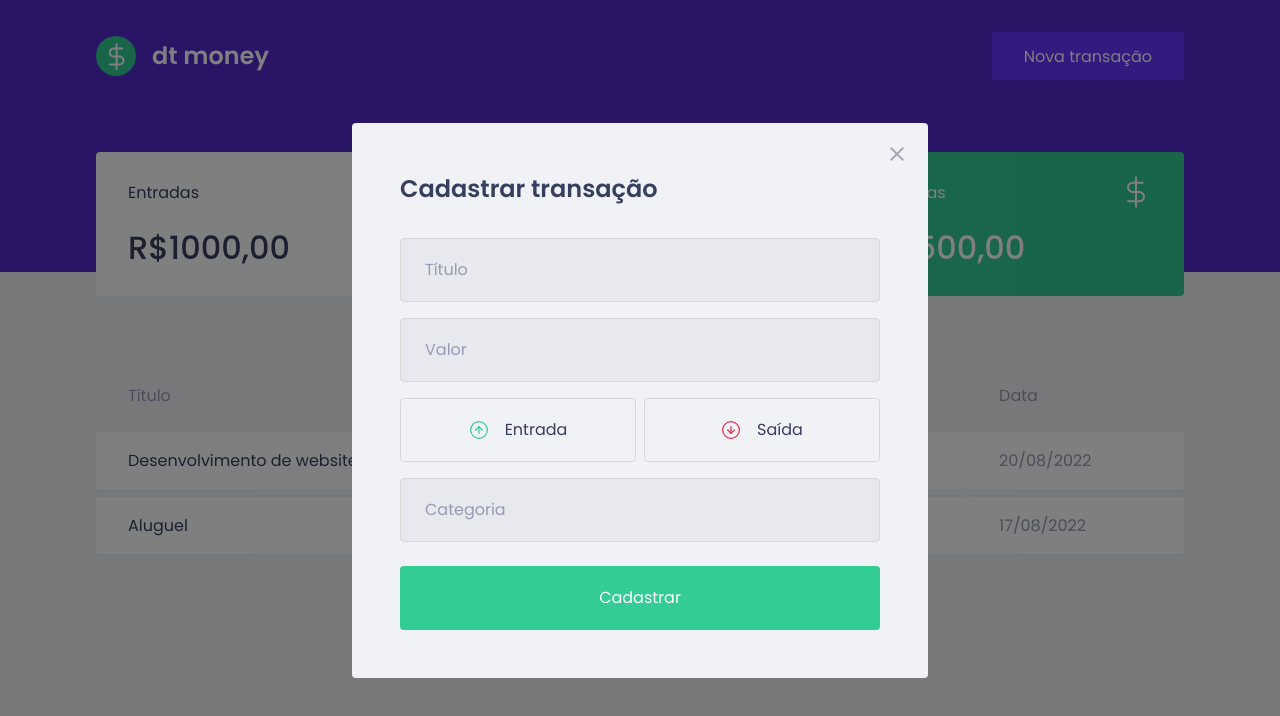
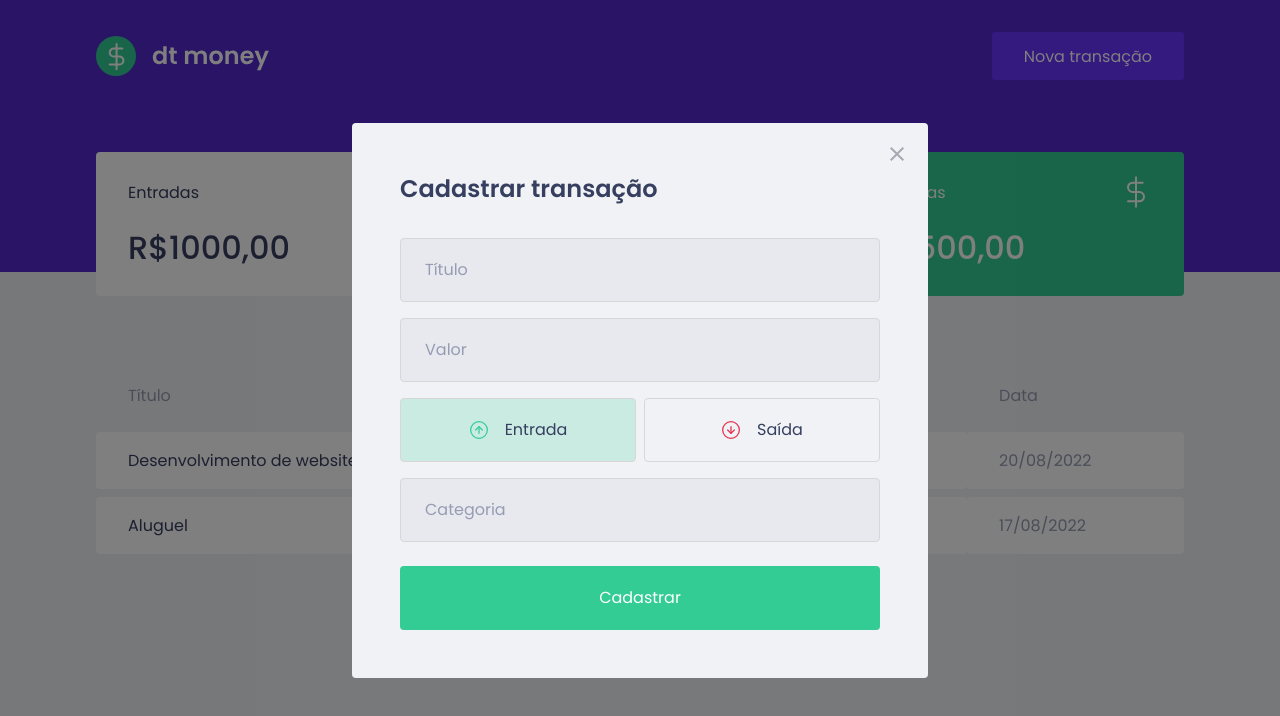
Before and after one commit to GabrielTurri/dtmoney, a React (Create React App) app: page / in a window 1280 px wide. Both pictures are taken after a click on the button "Nova transação". Shown: the top 716 px of the page. Built offline with nearby package versions, Linux system fonts and the light colour scheme; no server answers; what miragejs would draw is missing.

Commit message:
form button finalized

```diff
--- a/src/components/NewTransactionModal/index.tsx
+++ b/src/components/NewTransactionModal/index.tsx
@@ -1,9 +1,10 @@
+import { useState } from "react";
 import Modal from "react-modal";
 import closeImg from '../../assets/close.svg'
 import incomeImg from '../../assets/income.svg'
 import outcomeImg from '../../assets/outcome.svg'
 
-import { Container, TransactionTypeContainer } from './styles';
+import { Container, RadioBox, TransactionTypeContainer } from './styles';
 
 interface NewTransactionModalProps{
   isOpen: boolean;
@@ -11,6 +12,10 @@
 }
 
 export function NewTransactionModal({ isOpen, onRequestClose}: NewTransactionModalProps){
+  const [type, setType] = useState('deposit')
+
+
+
   return(
   <Modal
     isOpen={isOpen}
@@ -37,15 +42,25 @@
         />
 
         <TransactionTypeContainer>
-          <button type="button">
+          <RadioBox
+            type="button"
+            onClick={() => {setType('deposit'); }}
+            isActive={type === 'deposit'}
+            activeColor="green"
+          >
             <img src={incomeImg} alt="Entrada" />
             <span>Entrada</span>
-          </button>
+          </RadioBox>
 
-          <button type="button">
+          <RadioBox
+            type="button"
+            onClick={() => {setType('withdraw'); }}
+            isActive={type === 'withdraw'}
+            activeColor="red"
+          >
             <img src={outcomeImg} alt="Saída" />
             <span>Saída</span>
-          </button>
+          </RadioBox>
         </TransactionTypeContainer>
 
         <input placeholder="Categoria" />
--- a/src/components/NewTransactionModal/styles.ts
+++ b/src/components/NewTransactionModal/styles.ts
@@ -1,5 +1,5 @@
 import styled from "styled-components";
-import { darken } from 'polished';
+import { darken, transparentize } from 'polished';
 
 export const Container = styled.form`
   h2{
@@ -54,12 +54,27 @@
   grid-template-columns: 1fr 1fr;
   gap: 0.5rem;
 
-  button{
-    height: 4rem;
+`;
+
+interface RadioBoxProps{
+  isActive: boolean;
+  activeColor: 'green' | 'red';
+}
+const colors = {
+  green: '#33cc95',
+  red: '#E52E4D'
+}
+
+export const RadioBox = styled.button<RadioBoxProps>`
+
+height: 4rem;
     border: 1px solid #d7d7d7;
     border-radius: 0.25rem;
 
-    background: transparent;
+    background: ${(props) => props.isActive
+      ? transparentize(0.8, colors[props.activeColor])
+      : 'transparent'
+    };
 
     display: flex;
     align-items: center;
@@ -83,5 +98,4 @@
       color: var(--text-title);
 
     }
-  }
-`;
+`
```
